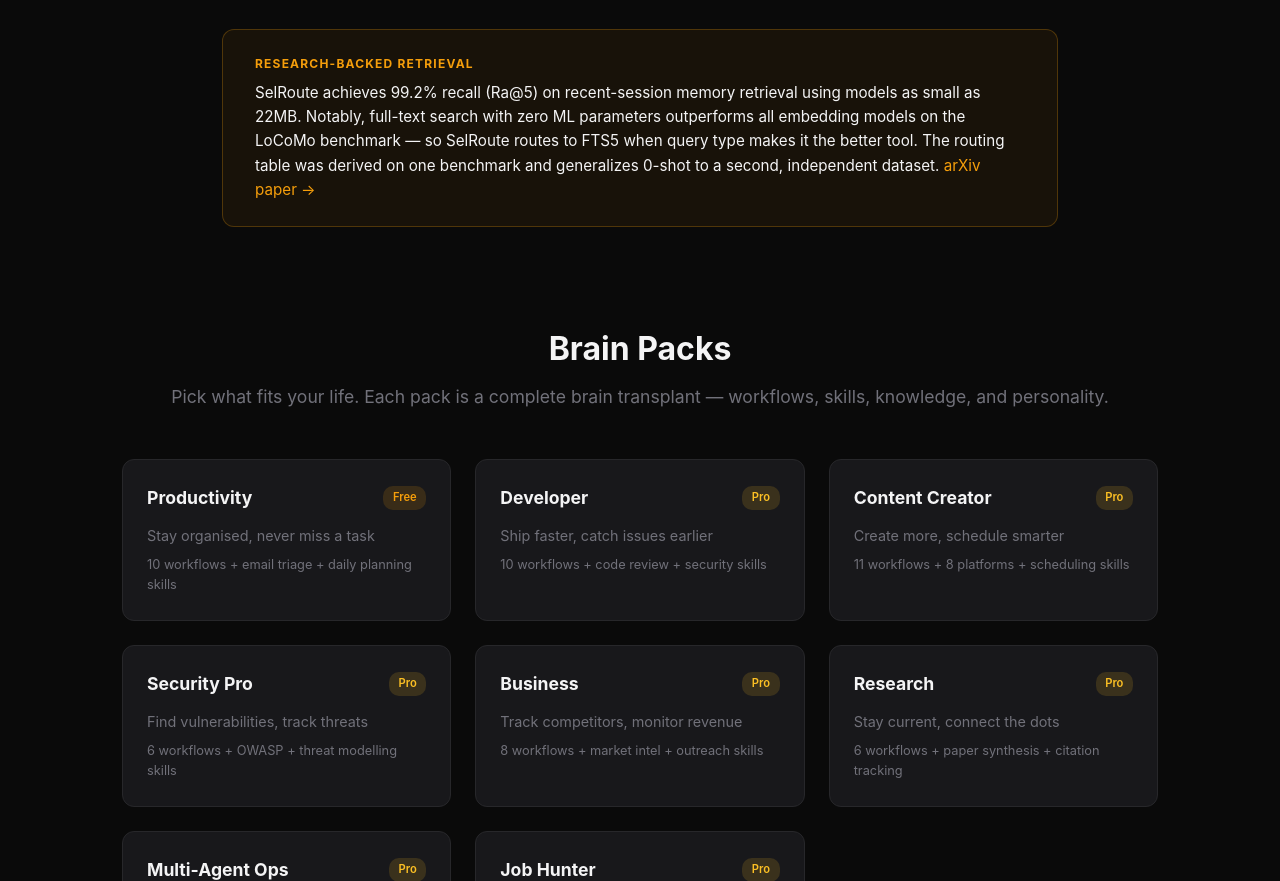
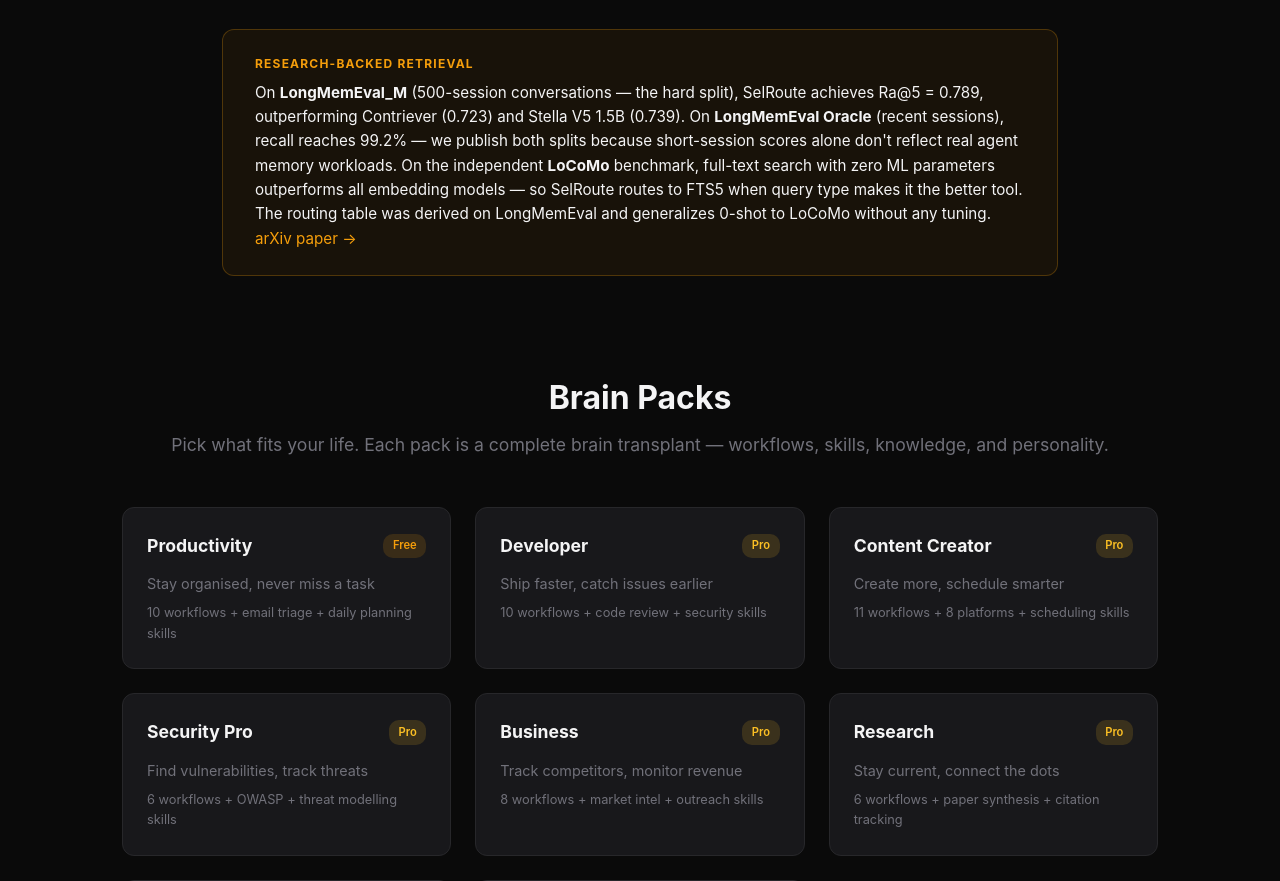
Before and after one commit to sindecker/myaibrain-site, a plain HTML site: page index.html in a window 1280 px wide. Shown: the part 1559-2440 px from the top of the page. Drawn offline with Linux system fonts and the light colour scheme; no server answers.

Commit message:
Show LongMemEval_M + Oracle splits explicitly — transparency signal vs competitors who cherry-pick Oracle only
Both LongMemEval_M (Ra@5=0.789, 500-session hard split) and Oracle (99.2%, recent sessions) now
shown with explanation of why both matter. LoCoMo kept. Routing table provenance made explicit.

```diff
--- a/index.html
+++ b/index.html
@@ -669,7 +669,7 @@
 <div style="max-width:900px;margin:0 auto 1rem;padding:0 2rem;">
     <div style="background:rgba(245,158,11,0.06);border:1px solid rgba(245,158,11,0.25);border-radius:12px;padding:1.5rem 2rem;">
         <div style="font-size:0.75rem;text-transform:uppercase;letter-spacing:0.1em;color:var(--brand);margin-bottom:0.5rem;font-weight:700;">Research-backed retrieval</div>
-        <p style="color:var(--text);font-size:0.95rem;line-height:1.6;margin:0;">SelRoute achieves 99.2% recall (Ra@5) on recent-session memory retrieval using models as small as 22MB. Notably, full-text search with zero ML parameters outperforms all embedding models on the LoCoMo benchmark — so SelRoute routes to FTS5 when query type makes it the better tool. The routing table was derived on one benchmark and generalizes 0-shot to a second, independent dataset. <a href="https://arxiv.org/abs/2604.02431" style="color:var(--brand);">arXiv paper &rarr;</a></p>
+        <p style="color:var(--text);font-size:0.95rem;line-height:1.6;margin:0;">On <strong>LongMemEval_M</strong> (500-session conversations — the hard split), SelRoute achieves Ra@5&nbsp;=&nbsp;0.789, outperforming Contriever&nbsp;(0.723) and Stella&nbsp;V5&nbsp;1.5B&nbsp;(0.739). On <strong>LongMemEval Oracle</strong> (recent sessions), recall reaches 99.2% — we publish both splits because short-session scores alone don't reflect real agent memory workloads. On the independent <strong>LoCoMo</strong> benchmark, full-text search with zero ML parameters outperforms all embedding models — so SelRoute routes to FTS5 when query type makes it the better tool. The routing table was derived on LongMemEval and generalizes 0-shot to LoCoMo without any tuning. <a href="https://arxiv.org/abs/2604.02431" style="color:var(--brand);">arXiv paper &rarr;</a></p>
     </div>
 </div>
 
```
